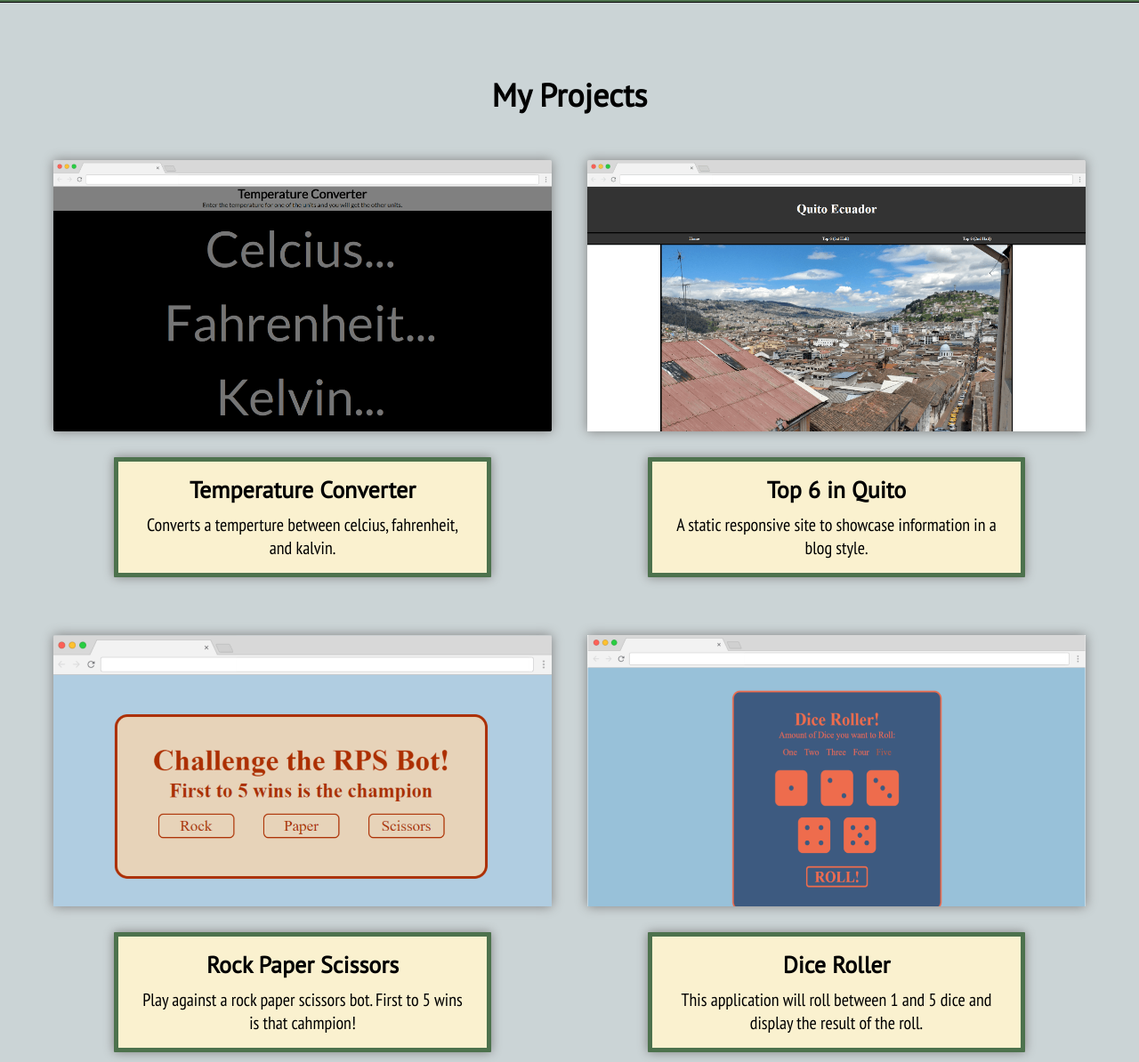
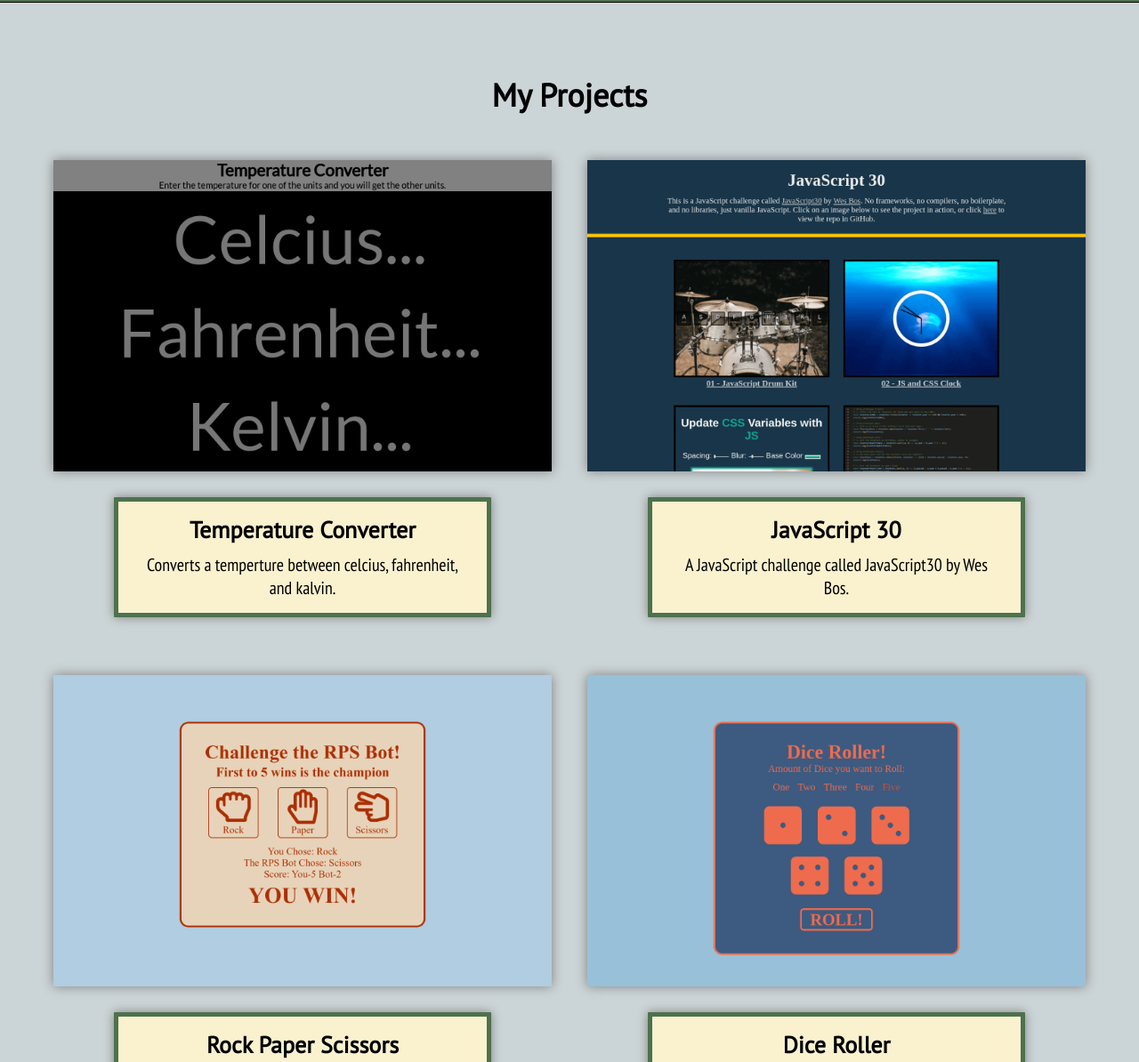
Before and after one commit to kjm1550/PersonalPortfolio2, a plain HTML site: page index.html in a window 1280 px wide. Shown: the part 1508-2702 px from the top of the page at 89% size. Drawn offline with nearby package versions, Linux system fonts and the light colour scheme.

Commit message:
Updated Project Images and Added JavaScript30

```diff
--- a/index.html
+++ b/index.html
@@ -76,33 +76,33 @@
 			<h2>My Projects</h2>
 			<div id="projects-container">
 				<div class="item">
-					<a href="/Temp-Converter/"><img src="img/snapshot-temp_convert.png" alt="Temperture converter web app"/></a>
+					<a href="/Temp-Converter/"><img src="img/screenshot-temp.png" alt="Temperture converter web app"/></a>
 					<div class="item-words">
 						<h3>Temperature Converter</h3>
 						<p>Converts a temperture between celcius, fahrenheit, and kalvin.</p>
 					</div>
 				</div>
 				<div class="item">
-					<a href="https://kjm1550.github.io/Top-6-Quito/"
-						><img src="img/snapshot-quito_top6.png" alt="Screenshot of top 6 things to do in Quito"
+					<a href="https://kjm1550.github.io/JavaScript30/"
+						><img src="img/screenshot-js30.png" alt="Screenshot of the JavaScript30 challenge"
 					/></a>
 					<div class="item-words">
-						<h3>Top 6 in Quito</h3>
-						<p>A static responsive site to showcase information in a blog style.</p>
+						<h3>JavaScript 30</h3>
+						<p>A JavaScript challenge called JavaScript30 by Wes Bos.</p>
 					</div>
 				</div>
 				<div class="item">
 					<a href="/Rock-Paper-Scissors-Game/"
-						><img src="img/snapshot-rps.png" alt="Screenshot of a rock paper scissors game"
+						><img src="img/screenshot-rps.png" alt="Screenshot of a rock paper scissors game"
 					/></a>
 					<div class="item-words">
 						<h3>Rock Paper Scissors</h3>
-						<p>Play against a rock paper scissors bot. First to 5 wins is that cahmpion!</p>
+						<p>Play against a rock paper scissors bot. First to 5 wins is that champion!</p>
 					</div>
 				</div>
 				<div class="item">
 					<a href="https://kjm1550.github.io/Dice-Roller/"
-						><img src="img/snapshot-dice.png" alt="Screenshot of a Dice Simulator"
+						><img src="img/screenshot-dice.png" alt="Screenshot of a Dice Simulator"
 					/></a>
 					<div class="item-words">
 						<h3>Dice Roller</h3>
@@ -111,7 +111,7 @@
 				</div>
 				<div class="item">
 					<a href="https://kjm1550.github.io/FCC-Personal-Portfolio/"
-						><img src="img/snapshot-fcc_portfolio.png" alt="Screenshot of my free code camp projects"
+						><img src="img/screenshot-fcc.png" alt="Screenshot of my free code camp projects"
 					/></a>
 					<div class="item-words">
 						<h3>FreeCodeCamp Projects</h3>
```
Also changed, not shown: img/screenshot-dice.png (added), img/screenshot-fcc.png (added), img/screenshot-js30.png (added), img/screenshot-rps.png (added), img/screenshot-temp.png (added), img/snapshot-dice.png (deleted), img/snapshot-fcc_portfolio.png (deleted), img/snapshot-quito_top6.png (deleted), img/snapshot-rps.png (deleted), img/snapshot-temp_convert.png (deleted).
